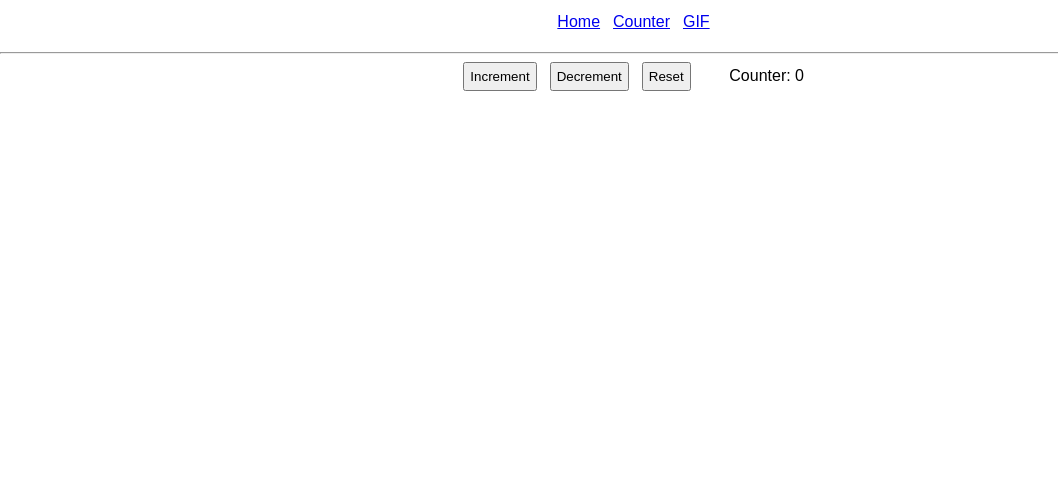
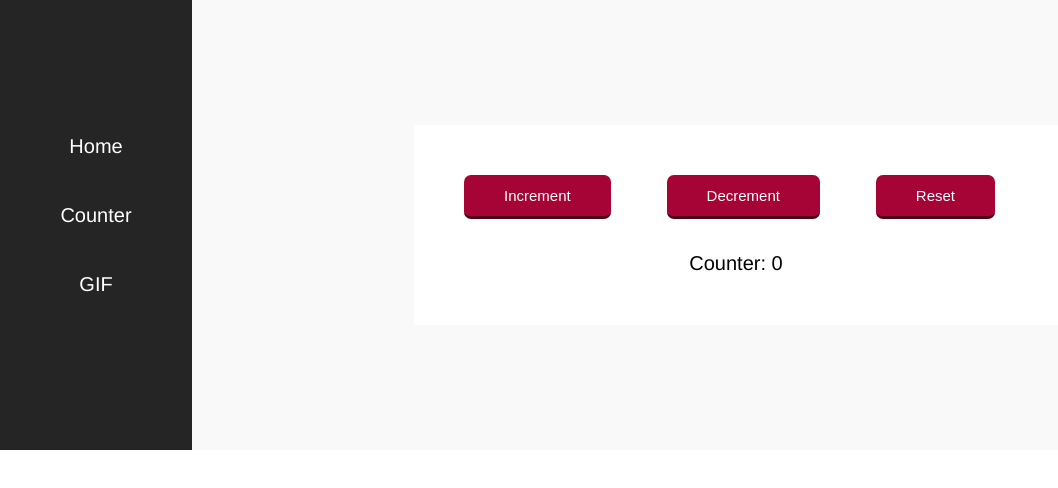
Before and after one commit to kyv81/bd-test-task, a React app: page /counter in a window 1280 px wide. Shown: the whole page, without its empty margins (0-1058 px from the left). Built offline with nearby package versions, Linux system fonts and the light colour scheme.

Commit message:
add styles

```diff
--- a/src/components/Button/Button.css
+++ b/src/components/Button/Button.css
@@ -1,4 +1,17 @@
 .btn {
   margin-right: 13px;
-  padding: 5px;
+  background-color: #a60436;
+  border: none;
+  border-bottom: 3px solid #4d0219;
+  border-radius: 7px;
+  padding: 12px 40px;
+  color: #fff;
+  font-size: 15px;
+  outline: none;
 }
+
+.btn:hover {
+  background-color: #d20444;
+  border-bottom: 1px solid #4d0219;
+  margin-top: 1px;
+}
--- a/src/components/Button/Button.js
+++ b/src/components/Button/Button.js
@@ -1,10 +1,16 @@
 import React from 'react';
+import PropTypes from 'prop-types';
 import './Button.css';
 
-const Button = ({ children, className, onClick }) => (
-  <button className={className} onClick={onClick}>
+const Button = ({ children, onClick }) => (
+  <button className="btn" onClick={onClick}>
     {children}
   </button>
 );
 
+Button.propTypes = {
+  children: PropTypes.node,
+  onClick: PropTypes.func.isRequired,
+};
+
 export default Button;
--- /dev/null
+++ b/src/components/Image/Image.css
@@ -0,0 +1,4 @@
+.image {
+  max-width: 100%;
+  min-height: 100%;
+}
--- a/src/components/Image/Image.js
+++ b/src/components/Image/Image.js
@@ -1,4 +1,6 @@
 import React from 'react';
+import PropTypes from 'prop-types';
+import './Image.css';
 
 const Image = ({ img, isLoading, error }) => {
   if (isLoading) {
@@ -6,10 +8,16 @@ const Image = ({ img, isLoading, error }) => {
   }
 
   if (error) {
-    return <p>Произошла ошибка</p>;
+    return <p>Ошибка загрузки</p>;
   }
 
   return <img src={img} alt="gif" />;
 };
 
+Image.propTypes = {
+  img: PropTypes.string.isRequired,
+  isLoading: PropTypes.bool.isRequired,
+  error: PropTypes.object,
+};
+
 export default Image;
--- /dev/null
+++ b/src/components/Input/Input.css
@@ -0,0 +1,13 @@
+.input {
+  width: 35%;
+	padding: 10px;
+	border-radius: 5px;
+  border: 1px solid #393939;
+  outline: none;
+  font-size: 16px;
+  color: #393939;
+}
+
+.input::placeholder {
+  color: #a60436;
+}
--- a/src/components/Input/Input.js
+++ b/src/components/Input/Input.js
@@ -1,12 +1,20 @@
 import React from 'react';
 import PropTypes from 'prop-types';
+import './Input.css';
 
-const Input = ({ onChange, value }) => (
-  <input onChange={onChange} type="text" value={value} />
+const Input = ({ onChange, placeholder, value }) => (
+  <input
+    className="input"
+    onChange={onChange}
+    placeholder={placeholder}
+    type="text"
+    value={value}
+  />
 );
 
 Input.propTypes = {
   onChange: PropTypes.func.isRequired,
+  placeholder: PropTypes.string,
   value: PropTypes.string.isRequired,
 };
 
--- a/src/containers/App/App.css
+++ b/src/containers/App/App.css
@@ -1,11 +1,43 @@
 .app {
   text-align: center;
+  display: flex;
+  height: 450px;
 }
 
 .nav {
-  padding: 13px;
+  width: 15%;
+  display: flex;
+  flex-direction: column;
+  justify-content: center;
+  align-items: center;
+  background-color: #252525;
 }
 
 .nav__link {
-  margin-right: 13px;
+  display: block;
+  width: 100%;
+  margin-bottom: 20px;
+  padding: 13px;
+  text-decoration: none;
+  color: #fff;
+  font-size: 20px;
+  transition: all 0.5s;
 }
+
+.nav__link:hover {
+  background-color: #f9f9f9;
+  color: #a60436;
+}
+
+.main {
+  width: 85%;
+  display: flex;
+  flex-direction: column;
+  justify-content: center;
+  align-items: center;
+  background-color: #f9f9f9;
+}
+
+.active {
+  color: #a60436;
+}
--- a/src/containers/App/App.js
+++ b/src/containers/App/App.js
@@ -21,7 +21,7 @@ class App extends Component {
           </Link>
         </nav>
 
-        <hr />
+        <div className="main">
           <Switch>
             <Route path="/" component={Home} exact />
             <Route path="/counter" component={Counter} />
@@ -29,6 +29,7 @@ class App extends Component {
             <Redirect from="*" to="/" />
           </Switch>
         </div>
+      </div>
     );
   }
 }
--- a/src/containers/Counter/Counter.css
+++ b/src/containers/Counter/Counter.css
@@ -1,5 +1,15 @@
-span {
-  display: inline-block;
-  margin-left: 13px;
-  min-width: 100px;
+.counter {
+  width: 50%;
+  padding: 50px;
+  background-color: #fff;
 }
+
+.counter__buttons {
+  margin-bottom: 33px;
+  display: flex;
+  justify-content: space-between;
+}
+
+.counter__text {
+  font-size: 20px;
+}
--- a/src/containers/Counter/Counter.js
+++ b/src/containers/Counter/Counter.js
@@ -23,17 +23,13 @@ class Counter extends Component {
     const { counter } = this.state;
 
     return (
-      <div className="buttons">
-        <Button className="btn" onClick={this.handleClickIncrement}>
-          Increment
-        </Button>
-        <Button className="btn" onClick={this.handleClickDecrement}>
-          Decrement
-        </Button>
-        <Button className="btn" onClick={this.handleClickReset}>
-          Reset
-        </Button>
-        <span>Counter: {counter}</span>
+      <div className="counter">
+        <div className="counter__buttons">
+          <Button onClick={this.handleClickIncrement}>Increment</Button>
+          <Button onClick={this.handleClickDecrement}>Decrement</Button>
+          <Button onClick={this.handleClickReset}>Reset</Button>
+        </div>
+        <span className="counter__text">Counter: {counter}</span>
       </div>
     );
   }
--- a/src/containers/GIF/GIF.css
+++ b/src/containers/GIF/GIF.css
@@ -1,9 +1,9 @@
+.GIFViewer {
+  width: 100%;
+}
+
 .GIFViewer__image {
   margin-bottom: 13px;
   height: 333px;
   overflow: hidden;
 }
-
-img {
-  min-height: 100%;
-}
--- a/src/containers/GIF/GIF.js
+++ b/src/containers/GIF/GIF.js
@@ -1,4 +1,5 @@
 import React, { Component } from 'react';
+import PropTypes from 'prop-types';
 import Button from 'components/Button';
 import Image from 'components/Image';
 import './GIF.css';
@@ -6,6 +7,13 @@ import { connect } from 'react-redux';
 import { getImagesRequest } from 'actions/imageActions';
 
 class GIF extends Component {
+  static propTypes = {
+    getImagesRequest: PropTypes.func.isRequired,
+    img: PropTypes.string.isRequired,
+    isLoading: PropTypes.bool.isRequired,
+    error: PropTypes.object,
+  };
+
   componentDidMount() {
     this.props.getImagesRequest();
   }
--- /dev/null
+++ b/src/containers/Home/Home.css
@@ -0,0 +1,8 @@
+.home {
+  width: 60%;
+}
+
+.home__text {
+  margin-top: 23px;
+  font-size: 19px;
+}
--- a/src/containers/Home/Home.js
+++ b/src/containers/Home/Home.js
@@ -1,5 +1,6 @@
 import React, { Component } from 'react';
 import Input from 'components/Input';
+import './Home.css';
 
 class Home extends Component {
   state = {
@@ -14,9 +15,13 @@ class Home extends Component {
     const { name } = this.state;
 
     return (
-      <div>
-        <Input onChange={this.handleChange} value={name} />
-        <p>Приветствую, {name || 'пользователь'}</p>
+      <div className="home">
+        <Input
+          onChange={this.handleChange}
+          placeholder="Ваше имя"
+          value={name}
+        />
+        <p className="home__text">Приветствую, {name || 'пользователь'}</p>
       </div>
     );
   }
--- a/src/index.css
+++ b/src/index.css
@@ -1,5 +1,5 @@
 body {
   margin: 0;
   padding: 0;
-  font-family: sans-serif;
+  font-family: 'Helvetica', 'Arial', sans-serif;
 }
```
Lines whose indentation alone changed are shown as unchanged.
